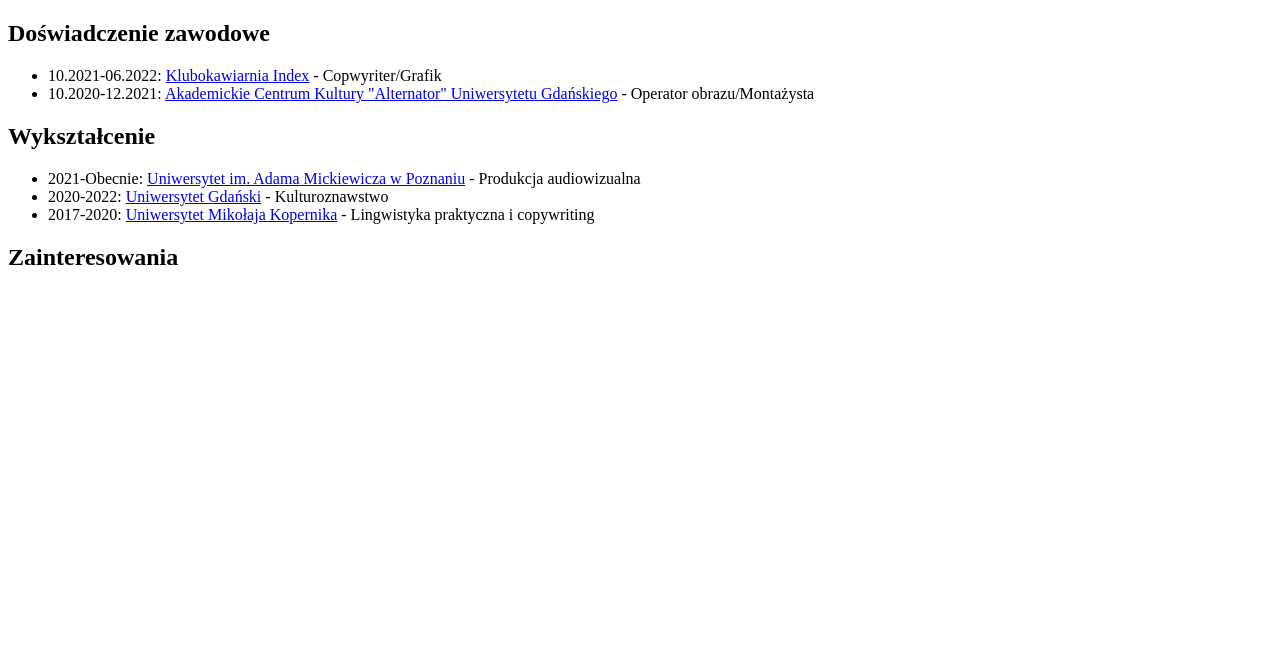
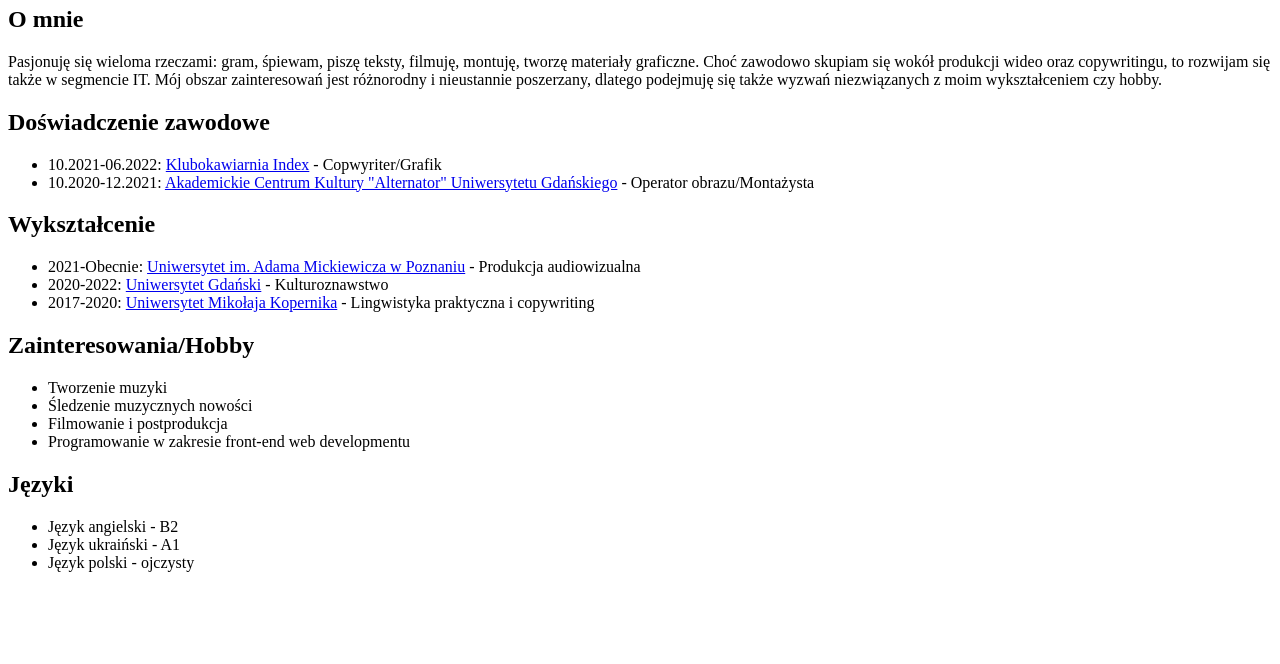
Before and after one commit to pysznyk/cv, a plain HTML site: page index.html in a window 1280 px wide. Shown: the part 136-800 px from the top of the page. Drawn offline with Linux system fonts and the light colour scheme.

Commit message:
Dodałem sekcje

```diff
--- a/index.html
+++ b/index.html
@@ -1,16 +1,56 @@
+<html>
+
+    <head>
+        <link rel="stylesheet" href="style.css" type="text/css">
+    </head>
+
+    <body>
+        <header>
+            <img src="zdjecie.jpeg"></img>
             <h1>Krystian Pyszniak</h1>
             <span>Frontend Developer///Copywriter///Montażysta</span>
+        </header>
+        <main>
+            <section>
+                <h2>O mnie</h2>
+                <p>Pasjonuję się wieloma rzeczami: gram, śpiewam, piszę teksty, filmuję, montuję, tworzę materiały graficzne. Choć zawodowo skupiam się wokół produkcji wideo oraz copywritingu, to rozwijam się także w segmencie IT. Mój obszar zainteresowań jest różnorodny i nieustannie poszerzany, dlatego podejmuję się także wyzwań niezwiązanych z moim wykształceniem czy hobby.</p>
+            </section>
 
-    <p>Pasjonuję się wieloma rzeczami: gram, śpiewam, piszę teksty, filmuję, montuję, tworzę materiały graficzne. Choć zawodowo skupiam się wokół produkcji wideo oraz copywritingu, to rozwijam się także w segmencie IT. Mój obszar zainteresowań jest różnorodny i nieustannie poszerzany, dlatego podejmuję się także wyzwań niezwiązanych z moim wykształceniem czy hobby.</p>
+            <section>
                 <h2>Doświadczenie zawodowe</h2>
                 <ul>
                     <li>10.2021-06.2022: <a href="https://www.facebook.com/indexklubokawiarnia">Klubokawiarnia Index</a> - Copwyriter/Grafik</li>
                     <li>10.2020-12.2021: <a href="https://www.facebook.com/ackalternator">Akademickie Centrum Kultury "Alternator" Uniwersytetu Gdańskiego</a> - Operator obrazu/Montażysta</li>
                 </ul>
+            </section>
+
+            <section>
                 <h2>Wykształcenie</h2>
                 <ul>
                     <li> 2021-Obecnie: <a href="https://www.facebook.com/amupoznan">Uniwersytet im. Adama Mickiewicza w Poznaniu</a> - Produkcja audiowizualna</li>
                     <li> 2020-2022: <a href="https://www.facebook.com/UniwersytetGdanski">Uniwersytet Gdański</a> - Kulturoznawstwo</li>
                     <li> 2017-2020: <a href="https://www.facebook.com/UniwersytetMikolajaKopernika">Uniwersytet Mikołaja Kopernika</a> - Lingwistyka praktyczna i copywriting</li>
                 </ul>
-<h2>Zainteresowania</h2>
+            </section>
+
+            <section>
+                <h2>Zainteresowania/Hobby</h2>
+                <ul>
+                    <li>Tworzenie muzyki</li>
+                    <li>Śledzenie muzycznych nowości</li>
+                    <li>Filmowanie i postprodukcja</li>
+                    <li>Programowanie w zakresie front-end web developmentu</li>
+                </ul>
+            </section>
+
+            <section>
+                <h2>Języki</h2>
+                <ul>
+                    <li>Język angielski - B2</li>
+                    <li>Język ukraiński - A1</li>
+                    <li>Język polski - ojczysty</li>
+                </ul>
+            </section>
+        </main>
+    </body>
+</html>
```
Lines whose indentation alone changed are shown as unchanged.
